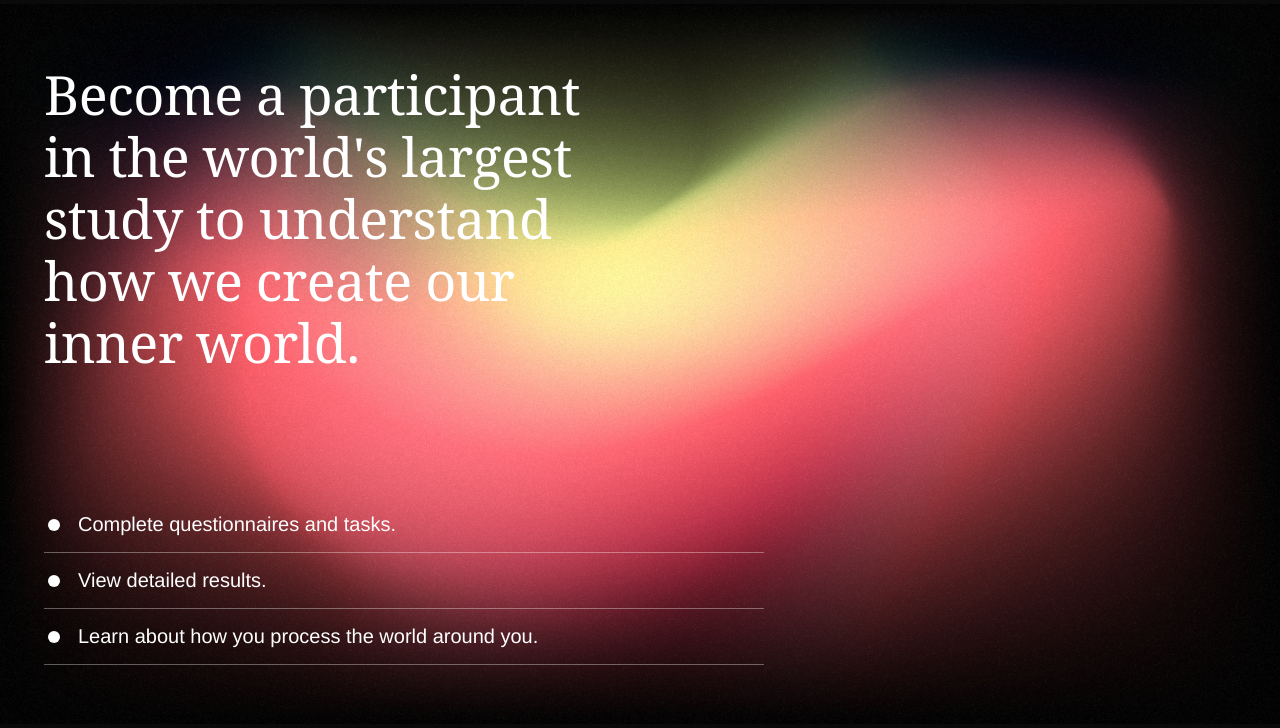
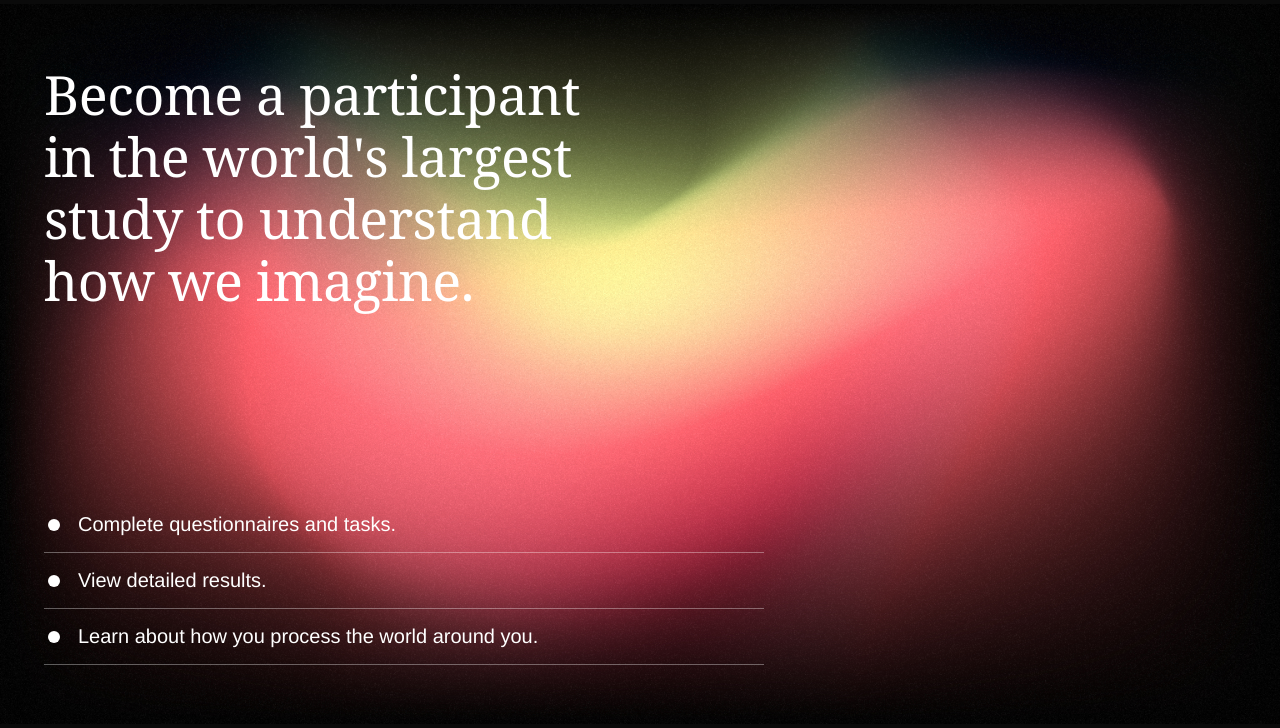
Before and after one commit to JamesSwatton/aphantasia-platform, a Django app: page / in a window 1280 px wide. Shown: the part 75-803 px from the top of the page. Run offline with Django 5.2, Linux system fonts and the light colour scheme; some web fonts are replaced.

Commit message:
Replace hero copy, drop resolved item from Known Open Items
Home page hero title changed from "...to understand how we create our
inner world" to "...to understand how we imagine" per Dr Digard's
review. Removed the now-resolved hero-copy item from the README's
Known Open Items list.

Co-Authored-By: Claude Sonnet 5 <noreply@anthropic.com>
Claude-Session: https://claude.ai/code/session_01KAZzZWfhPW8hBQcK7LHqdw

```diff
--- a/templates/home.html
+++ b/templates/home.html
@@ -1,15 +1,14 @@
 {% extends "base.html" %}
 {% load static %}
-
 {% block title %}Phantasia Research Hub{% endblock %}
-{% block html_attrs %} data-theme="dark"{% endblock %}
+{% block html_attrs %}data-theme="dark"{% endblock %}
 {% block viewport %}width=device-width, initial-scale=1.0{% endblock %}
 {% block topbar_class %}topbar--static{% endblock %}
-
 {% block topbar_nav %}
     <a href="#about" class="btn btn--outline">About</a>
     {% if user.is_authenticated %}
-    <a href="{% url 'dashboard:participant_dashboard' %}" class="btn btn--outline">Dashboard</a>
+        <a href="{% url 'dashboard:participant_dashboard' %}"
+           class="btn btn--outline">Dashboard</a>
         <form method="post" action="{% url 'account_logout' %}" style="margin:0;">
             {% csrf_token %}
             <button type="submit" class="btn btn--primary">Log out</button>
@@ -19,13 +18,12 @@
         <a href="{% url 'account_signup' %}" class="btn btn--primary">Sign up</a>
     {% endif %}
 {% endblock %}
-
 {% block body %}
     <section class="hero">
         <img class="hero__bg" src="{% static 'images/hero-cloud.jpg' %}" alt="" />
         <h2 class="hero__title">
             Become a participant in the world's largest study to understand how we
-      create our inner world.
+            imagine.
         </h2>
         <ul class="feature-list">
             <li class="feature-list__item">
@@ -39,7 +37,6 @@
             </li>
         </ul>
     </section>
-
     <h2 class="section-header">Join the study</h2>
     <section class="join">
         <div class="join__visual">
@@ -77,7 +74,6 @@
             <a href="{% url 'account_signup' %}" class="btn btn--primary join__cta">Sign up</a>
         </div>
     </section>
-
     <h2 id="about" class="section-header">
         About<span class="section-header__sep">//</span>The Eye's Mind Study
     </h2>
@@ -135,16 +131,13 @@
                 </li>
             </ol>
         </div>
-
         <div class="people">
             <article class="person">
                 <div class="person__head">
                     <div class="person__photo">AZ</div>
                     <h3 class="person__name">Professor Adam Zeman</h3>
                 </div>
-        <p class="person__title">
-          Professor of Cognitive and Behavioural Neurology at University of Exeter Medical School.
-        </p>
+                <p class="person__title">Professor of Cognitive and Behavioural Neurology at University of Exeter Medical School.</p>
                 <p class="person__bio">
                     Professor Zeman trained in Medicine at Oxford University Medical
                     School, after a first degree in Philosophy and Psychology, then
@@ -160,7 +153,6 @@
                     <a href="#" class="person__bio-more">more</a>
                 </p>
             </article>
-
             <article class="person">
                 <div class="person__head">
                     <div class="person__photo">BD</div>
```
Also changed, not shown: README.md. Lines whose indentation alone changed are shown as unchanged.
